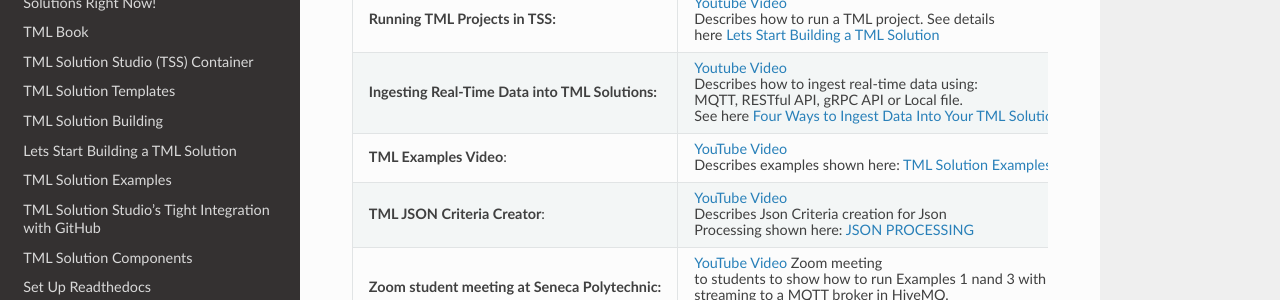
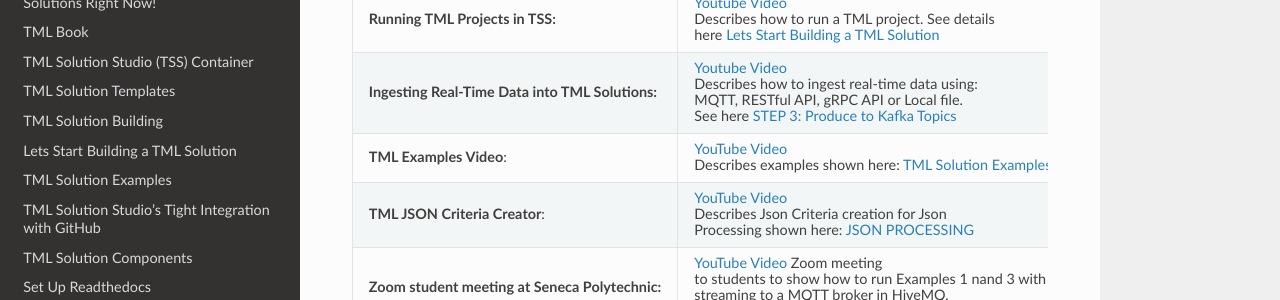
Before and after one commit to smaurice101/readthedocs, a Sphinx documentation site: the page built from docs/source/index.rst, in a window 1280 px wide and 900 px high, scrolled down 739 px. Shown: the part 151-451 px from the top of the window. Built offline with Sphinx 7.4.7 and the Read the Docs theme 3.1.0, drawn with Linux system fonts in a browser that asks for light colours.

Commit message:
Update index.rst

```diff
--- a/docs/source/index.rst
+++ b/docs/source/index.rst
@@ -38,7 +38,7 @@ Watch The TSS Youtube Videos
 
        MQTT, RESTful API, gRPC API or Local file.
 
-       See here :ref:`Four Ways to Ingest Data Into Your TML Solution Container`
+       See here :ref:`STEP 3: Produce to Kafka Topics`
    * - **TML Examples Video**:
      - `YouTube Video <https://www.youtube.com/watch?v=ZzLL3tfBsh0>`_
 
```
